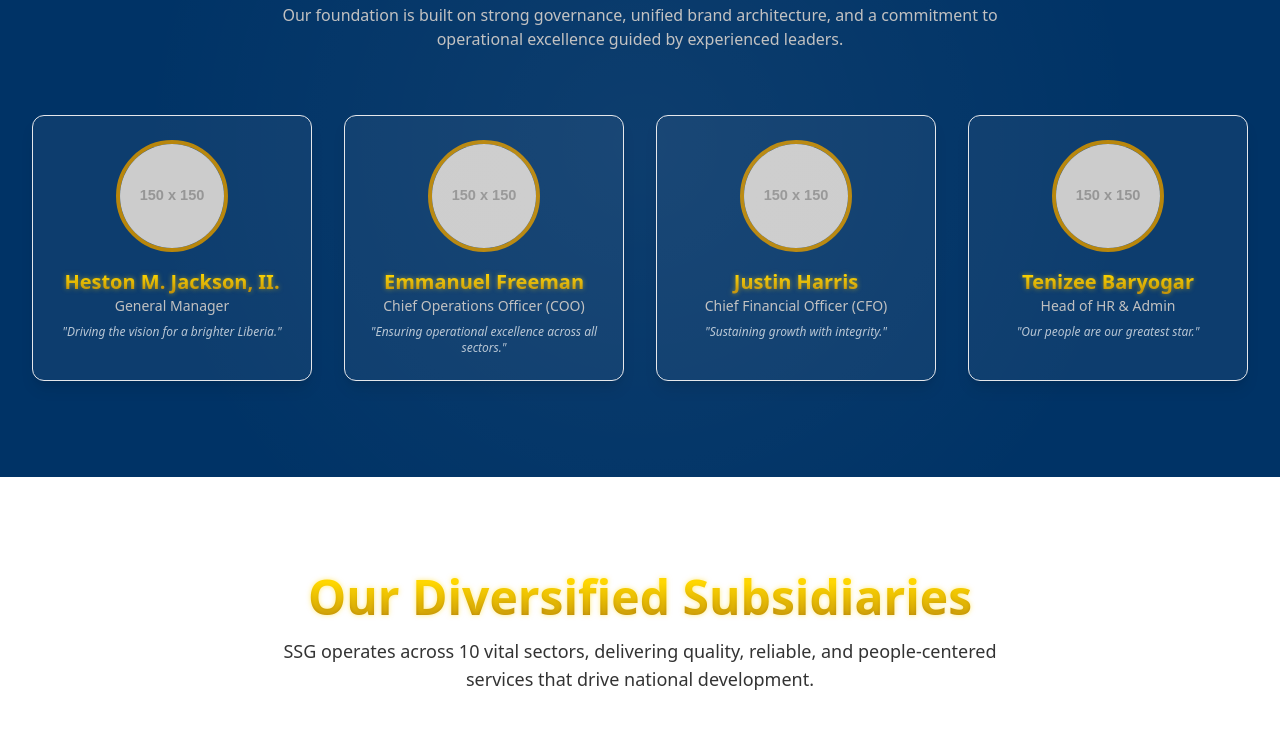
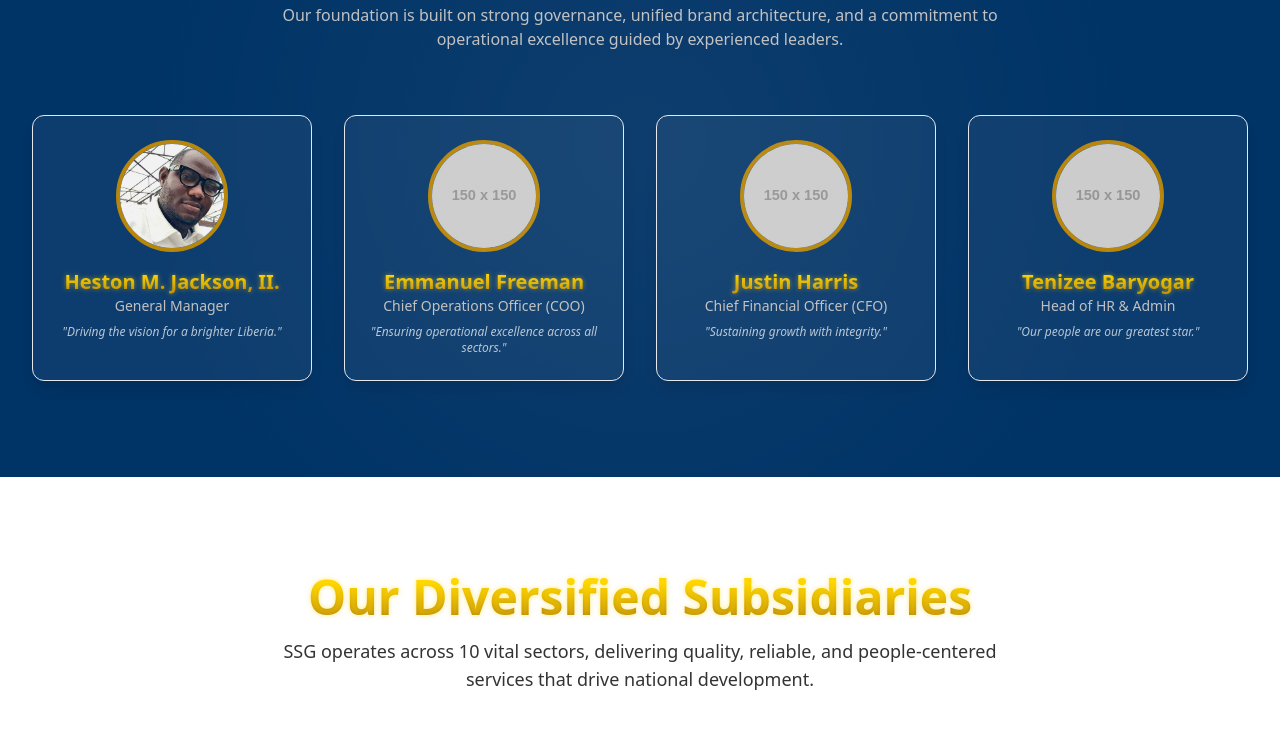
Before and after one commit to JBCDESING/Shining-Star-Group-of-Companies-SSG-, a website: page index.html in a window 1280 px wide. Shown: the part 1899-2653 px from the top of the page. Drawn offline with nearby package versions, Linux system fonts and the light colour scheme; placeholder pictures from the web are drawn by us.

Commit message:
index.html
Leadership & Governance image change

```diff
--- a/index.html
+++ b/index.html
@@ -265,7 +265,7 @@
                 <div class="grid grid-cols-1 sm:grid-cols-2 lg:grid-cols-4 gap-8">
                     <!-- General Manager: Heston M. Jackson,II. -->
                     <div class="text-center bg-white/5 p-6 rounded-xl shadow-lg border border-copper-gold/30 hover:bg-white/10 transition-colors duration-300">
-                        <img src="https://placehold.co/150x150/B8860B/003366?text=GM" alt="General Manager Placeholder" class="rounded-full w-28 h-28 object-cover mx-auto mb-4 border-4 border-copper-gold">
+                        <img src="/Public/IMAGE/Heston M. Jackson,.jpg" alt="General Manager Placeholder" class="rounded-full w-28 h-28 object-cover mx-auto mb-4 border-4 border-copper-gold">
                         <h3 class="text-xl font-semibold ssg-shining-text">Heston M. Jackson, II.</h3>
                         <p class="text-sm font-light text-silver-tagline mb-2">General Manager</p>
                         <p class="text-xs italic text-white/70">"Driving the vision for a brighter Liberia."</p>
```
Also changed, not shown: Public/IMAGE/Heston M. Jackson,.jpg (added).
